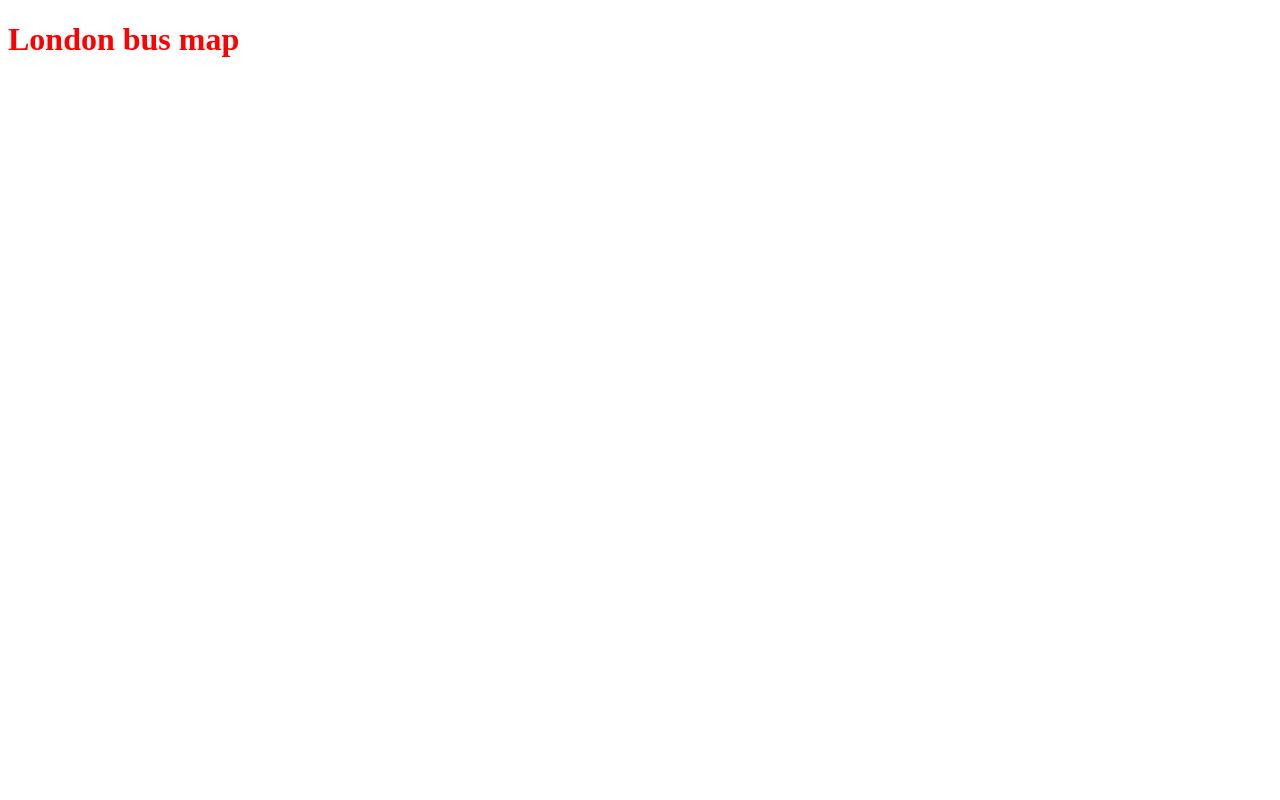
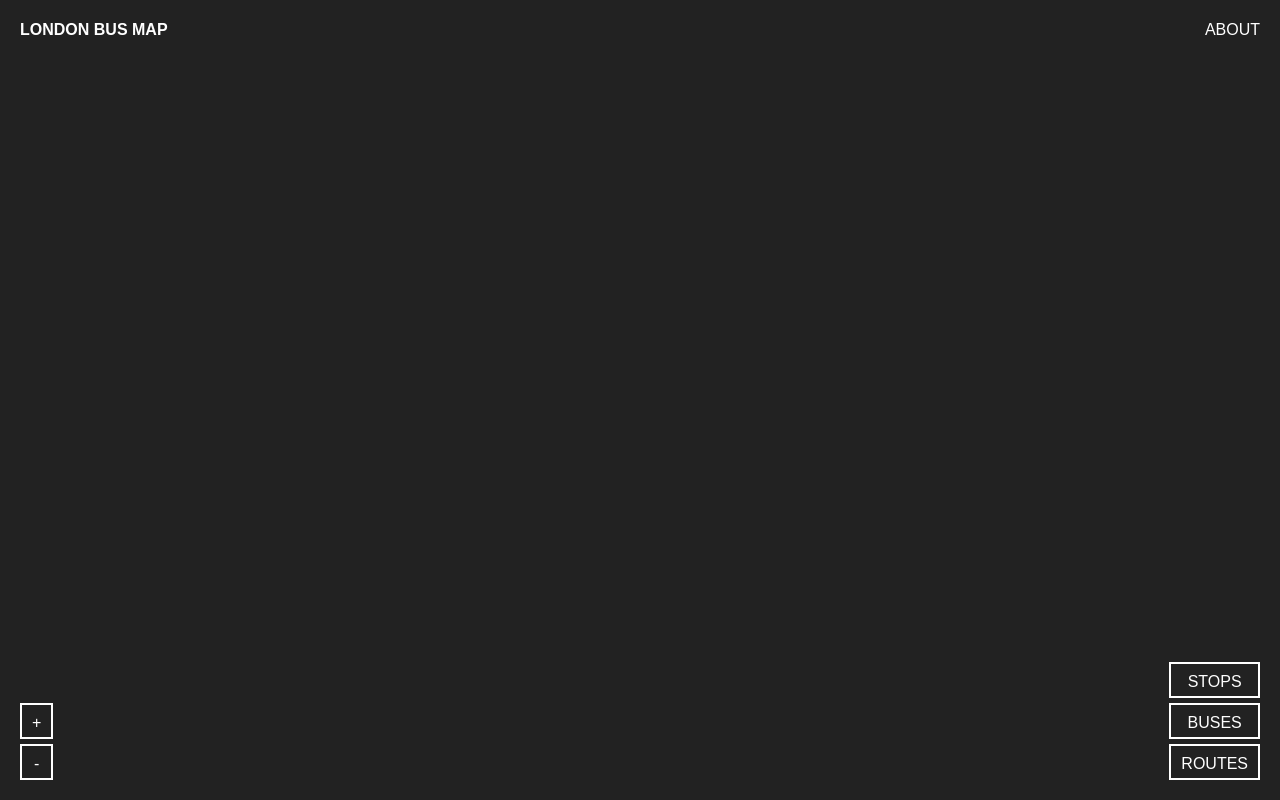
Before and after one commit to rpullinger/london-bus-map, a website: page index.html in a window 1280 px wide. Drawn offline with nearby package versions, Linux system fonts and the light colour scheme; files that its build step writes are made by us from their sources.

Commit message:
Add basic interface for the page

```diff
--- /dev/null
+++ b/assets/styles/_base.scss
@@ -0,0 +1,70 @@
+/**
+ * BASE
+ */
+html,
+body{
+    padding: 0;
+    margin: 0;
+}
+
+
+
+
+/**
+ * Typography
+ */
+body{
+    background: $color-dark;
+    color: $color-light;
+    font-family: "p22-underground", sans-serif;
+    font-size: 16px;
+    line-height: 1.2;
+}
+
+
+
+
+/**
+ * Images
+ */
+img{
+    max-width: 100%;
+}
+
+
+
+
+/**
+ * Links
+ */
+a{
+    color: $color-light;
+    text-decoration: none;
+
+    &:hover{
+        color: darken($color-light, 10%);
+    }
+}
+
+
+
+
+/**
+ * Shared vertical rhythm
+ */
+h1, h2, h3, h4, h5, h6,
+ul, ol, dl,
+blockquote, p, address,
+hr,
+table,
+fieldset, legend, figure,
+pre {
+    margin:  0;
+    padding: 0;
+
+    margin-bottom: $spacing-base;
+
+    &:last-child{
+        margin-bottom: 0;
+    }
+}
--- /dev/null
+++ b/assets/styles/_global.scss
@@ -0,0 +1,15 @@
+/**
+ * Settings
+ */
+
+/**
+ * Sizes
+ */
+$spacing-base: 20px;
+
+/**
+ * Colors
+ */
+$color-brand: #da291c;
+$color-light: #fff;
+$color-dark: #222;
--- a/assets/styles/main.scss
+++ b/assets/styles/main.scss
@@ -1,7 +1,17 @@
-body{
-    color: red;
+/**
+ * London bus map
+ * July 2015
+ * Richard Pullinger
+ * http://pullin.gr
+ */
 
-    .text{
-        display: flex;
-    }
-}
+
+@import "global";
+@import "base";
+
+// Objects
+@import "objects/forms";
+@import "objects/buttons";
+@import "objects/headings";
+@import "objects/page";
+@import "objects/interface";
--- /dev/null
+++ b/assets/styles/objects/_buttons.scss
@@ -0,0 +1,23 @@
+/**
+ * Buttons
+ */
+
+.btn{
+    display: inline-block;
+    color: $color-light;
+    padding: $spacing-base / 2 $spacing-base / 2 $spacing-base / 2 - 4px;
+    border: 2px solid;
+    text-transform: uppercase;
+    background: transparent;
+    line-height: 1;
+    cursor: pointer;
+    text-align: center;
+
+    &:hover{
+        color: currentColor;
+    }
+
+    &[disabled]{
+        cursor: not-allowed;
+    }
+}
--- /dev/null
+++ b/assets/styles/objects/_forms.scss
@@ -0,0 +1,13 @@
+
+/**
+ * Styled checkboxes
+ */
+input[type=checkbox]{
+    display: none;
+
+    &:checked + label{
+        background-color: $color-light;
+        color: $color-dark;
+        border-color: $color-light;
+    }
+}
--- /dev/null
+++ b/assets/styles/objects/_headings.scss
@@ -0,0 +1,5 @@
+h1{
+    font-size: 16px;
+    line-height: 1.2;
+    font-weight: bold;
+}
--- /dev/null
+++ b/assets/styles/objects/_interface.scss
@@ -0,0 +1,13 @@
+.interface{
+
+    align-items: flex-end;
+
+    &__button{
+        display: block;
+
+        margin-bottom: 5px;
+        &:last-child{
+            margin-bottom: 0;
+        }
+    }
+}
--- /dev/null
+++ b/assets/styles/objects/_page.scss
@@ -0,0 +1,29 @@
+.page{
+    height: 100vh;
+    width: 100vw;
+    overflow: hidden;
+    display: flex;
+    flex-direction: column;
+    justify-content: space-between;
+
+    &__header,
+    &__footer{
+        padding: $spacing-base;
+        display: flex;
+        justify-content: space-between;
+        align-items: flex-end;
+    }
+
+        &__logo{
+            margin-bottom: 0;
+        }
+
+        &__about{
+            color: $color-light;
+        }
+
+    &__header{
+        text-transform: uppercase;
+        align-items: center;
+    }
+}
--- a/index.html
+++ b/index.html
@@ -5,10 +5,46 @@
     <title>Document</title>
 
     <link rel="stylesheet" href="main.css">
+    <meta name="viewport" content="width=device-width, initial-scale=1">
+
+    <meta >
+
+    <script async>
+        (function(d) {
+            var config = {
+                kitId: 'psi2ccg',
+                scriptTimeout: 3000
+            },
+            h=d.documentElement,t=setTimeout(function(){h.className=h.className.replace(/\bwf-loading\b/g,"")+" wf-inactive";},config.scriptTimeout),tk=d.createElement("script"),f=false,s=d.getElementsByTagName("script")[0],a;h.className+=" wf-loading";tk.src='//use.typekit.net/'+config.kitId+'.js';tk.async=true;tk.onload=tk.onreadystatechange=function(){a=this.readyState;if(f||a&&a!="complete"&&a!="loaded")return;f=true;clearTimeout(t);try{Typekit.load(config)}catch(e){}};s.parentNode.insertBefore(tk,s)
+        })(document);
+    </script>
+
 </head>
-<body>
+<body class="page">
 
-    <h1>London bus map</h1>
+    <div class="page__header">
+        <h1 class="page__logo">London bus map</h1>
+        <nav class="page__about">
+            <a href="#about">about</a>
+        </nav>
+    </div>
+
+    <form class="page__footer">
+        <div class="zoom interface">
+            <a href="" class="btn interface__button">+</a>
+            <a href="" disabled class="btn interface__button">-</a>
+        </div>
+
+        <div class="interface">
+            <input type="checkbox" id="stops">
+            <label class="btn interface__button" for="stops">Stops</label>
+            <input type="checkbox" id="buses">
+            <label class="btn interface__button" for="buses">Buses</label>
+            <input type="checkbox" id="routes">
+            <label class="btn interface__button" for="routes">Routes</label>
+        </div>
+    </form>
+
     <script src="app.js"></script>
 </body>
 </html>
```
